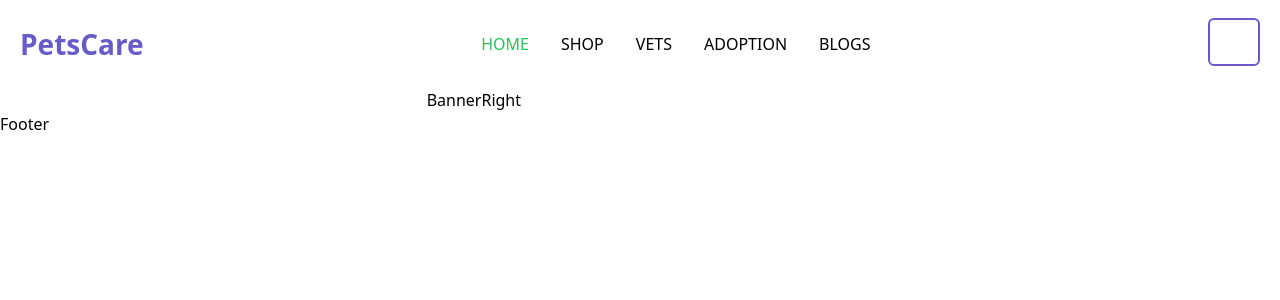
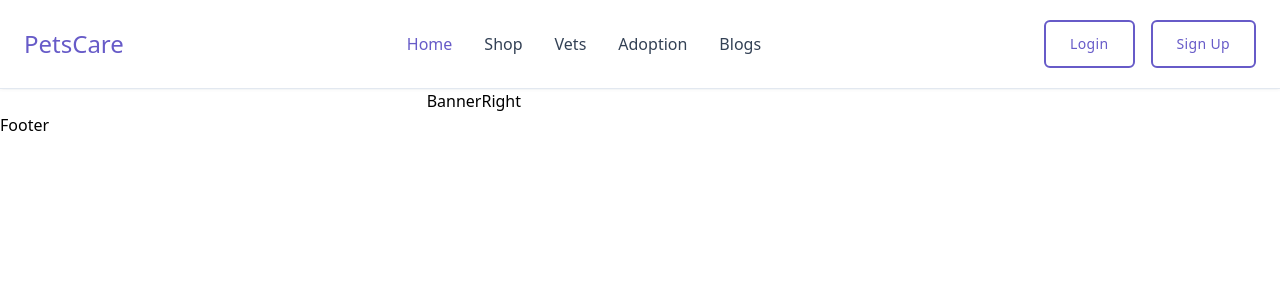
Before and after one commit to Creativecoders-learning/petsCare, a React (Vite) app in the folder frontend/: page / in a window 1280 px wide. Shown: the top 300 px of the page. Built offline with nearby package versions, Linux system fonts and the light colour scheme.

Commit message:
Fixed navbar

```diff
--- a/frontend/src/Components/Shared/Navbar/Navbar.jsx
+++ b/frontend/src/Components/Shared/Navbar/Navbar.jsx
@@ -2,6 +2,7 @@
 import { Link } from "react-router-dom";
 import ActiveRoute from "../../../Routes/ActiveRoute";
 import Button from "../../UI/Button";
+import Container from "../../UI/Container";
 
 export default function Navbar() {
   const [isToggleOpen, setIsToggleOpen] = useState(false);
@@ -9,17 +10,26 @@
   const user = false;
 
   return (
-    <>
-      <header className="relative z-20 w-full bg-white py-[16px]">
-        <nav className="flex items-center justify-between container-class">
-          {/* Brand logo */}
-          <Link to="/">
-            <h2 className="text-[24px] md:text-[28px] font-semibold text-primary">
+    <header className="border-b-1 relative z-20 w-full border-b border-slate-200 bg-white/90 shadow shadow-slate-600/5 after:absolute after:left-0 after:top-full after:z-10 after:block after:h-px after:w-full after:bg-slate-200 lg:border-slate-200 lg:backdrop-blur-sm lg:after:hidden py-[16px]">
+      <Container>
+        <div className="relative mx-auto max-w-full px-6 lg:max-w-5xl xl:max-w-7xl 2xl:max-w-[96rem]">
+          <nav
+            aria-label="main navigation"
+            className="flex items-center justify-between font-medium text-slate-700"
+            role="navigation"
+          >
+            {/*      <!-- Brand logo --> */}
+            <div className="">
+              <Link
+                to="/"
+                aria-label="WindUI logo"
+                aria-current="page"
+                className="flex items-center gap-2 whitespace-nowrap text-2xl focus:outline-none lg:flex-1 text-primary"
+              >
                 PetsCare
-            </h2>
               </Link>
-
-          {/* Mobile trigger */}
+            </div>
+            {/*      <!-- Mobile trigger --> */}
             <button
               className={`relative order-10 block h-10 w-10 self-center lg:hidden
                 ${
@@ -28,10 +38,7 @@
                     : ""
                 }
               `}
-            onClick={() => {
-              setIsToggleOpen(!isToggleOpen);
-              setIsDropdownOpen(false);
-            }}
+              onClick={() => setIsToggleOpen(!isToggleOpen)}
               aria-expanded={isToggleOpen ? "true" : "false"}
               aria-label="Toggle navigation"
             >
@@ -50,44 +57,45 @@
                 ></span>
               </div>
             </button>
-
-          {/* Navigation links */}
+            {/*      <!-- Navigation links --> */}
             <ul
-            className={`absolute left-0 top-0 z-[-1] w-full justify-center overflow-hidden overflow-y-auto bg-white/90 font-medium transition-[opacity,visibility] duration-300 lg:visible lg:relative lg:top-0 lg:z-0 lg:flex lg:h-full lg:w-auto lg:items-stretch lg:bg-white/0 lg:px-0 lg:py-0 lg:opacity-100 text-black uppercase text-[16px] ${
+              role="menubar"
+              aria-label="Select page"
+              className={`absolute left-0 top-0 z-[-1] w-full justify-center overflow-hidden  overflow-y-auto overscroll-contain bg-white/90 px-8 pb-12 pt-24 font-medium transition-[opacity,visibility] duration-300 lg:visible lg:relative lg:top-0  lg:z-0 lg:flex lg:h-full lg:w-auto lg:items-stretch lg:overflow-visible lg:bg-white/0 lg:px-0 lg:py-0  lg:pt-0 lg:opacity-100 ${
                 isToggleOpen
                   ? "visible opacity-100 backdrop-blur-sm"
                   : "invisible opacity-0"
               }`}
             >
-            <li className="flex items-stretch">
+              <li className="flex items-center">
                 <ActiveRoute to={"/"}>
                   <span className="flex items-center gap-2 py-4 transition-colors duration-300 hover:text-primary lg:px-4">
                     Home
                   </span>
                 </ActiveRoute>
               </li>
-            <li className="flex items-stretch">
+              <li className="flex items-center">
                 <ActiveRoute to={"courses"}>
                   <span className="flex items-center gap-2 py-4 transition-colors duration-300 hover:text-primary lg:px-4">
                     Shop
                   </span>
                 </ActiveRoute>
               </li>
-            <li className="flex items-stretch">
+              <li className="flex items-center">
                 <ActiveRoute to={"instructors"}>
                   <span className="flex items-center gap-2 py-4 transition-colors duration-300 hover:text-primary lg:px-4">
                     Vets
                   </span>
                 </ActiveRoute>
               </li>
-            <li className="flex items-stretch">
+              <li className="flex items-center">
                 <ActiveRoute to={"about-us"}>
                   <span className="flex items-center gap-2 py-4 transition-colors duration-300 hover:text-primary lg:px-4">
                     Adoption
                   </span>
                 </ActiveRoute>
               </li>
-            <li className="flex items-stretch">
+              <li className="flex items-center">
                 <ActiveRoute to={"blogs"}>
                   <span className="flex items-center gap-2 py-4 transition-colors duration-300 hover:text-primary lg:px-4">
                     Blogs
@@ -95,13 +103,14 @@
                 </ActiveRoute>
               </li>
             </ul>
-
-          <div className="ml-auto flex items-center px-6 lg:ml-0 lg:p-0 gap-8">
+            {/*      <!-- Actions --> */}
+            <div className="">
               {!user ? (
                 <>
-                <Link to="/authentication">
-                  <Button bgBtn>Login</Button>
-                </Link>
+                  <div className="flex gap-4 items-center">
+                    <Button>Login</Button>
+                    <Button>Sign Up</Button>
+                  </div>
                 </>
               ) : (
                 <>
@@ -220,7 +229,8 @@
               )}
             </div>
           </nav>
+        </div>
+      </Container>
     </header>
-    </>
   );
 }
--- a/frontend/src/Components/UI/Button.jsx
+++ b/frontend/src/Components/UI/Button.jsx
@@ -3,7 +3,7 @@
 
 import PropTypes from 'prop-types';
 
-const Button = ({ btnName, btnStyle = '', onClick }) => {
+const Button = ({ children, btnStyle = '', onClick }) => {
   const defaultClasses =
     'inline-flex items-center justify-center h-12 gap-2 px-6 text-sm font-medium tracking-wide text-primary border border-primary border-2 transition duration-300 rounded-md whitespace-nowrap bg-white hover:text-white hover:bg-primary focus:text-white focus:bg-primaryBold focus-visible:outline-none disabled:cursor-not-allowed disabled:border-primaryLight disabled:bg-primaryLight disabled:shadow-none';
 
@@ -13,13 +13,13 @@
       type="button"
       className={`${defaultClasses} ${btnStyle}`}
     >
-      {btnName}
+      {children}
     </button>
   );
 };
 
 Button.propTypes = {
-  btnName: PropTypes.string.isRequired,
+  children: PropTypes.string.isRequired,
   btnStyle: PropTypes.string,
   onClick: PropTypes.object,
 };
--- a/frontend/src/Routes/ActiveRoute.jsx
+++ b/frontend/src/Routes/ActiveRoute.jsx
@@ -5,7 +5,7 @@
   return (
     <NavLink
       to={to}
-      className={({ isActive }) => (isActive ? "text-green-500" : "")}
+      className={({ isActive }) => (isActive ? "text-primary" : "")}
     >
       {children}
     </NavLink>
```
Lines whose indentation alone changed are shown as unchanged.
